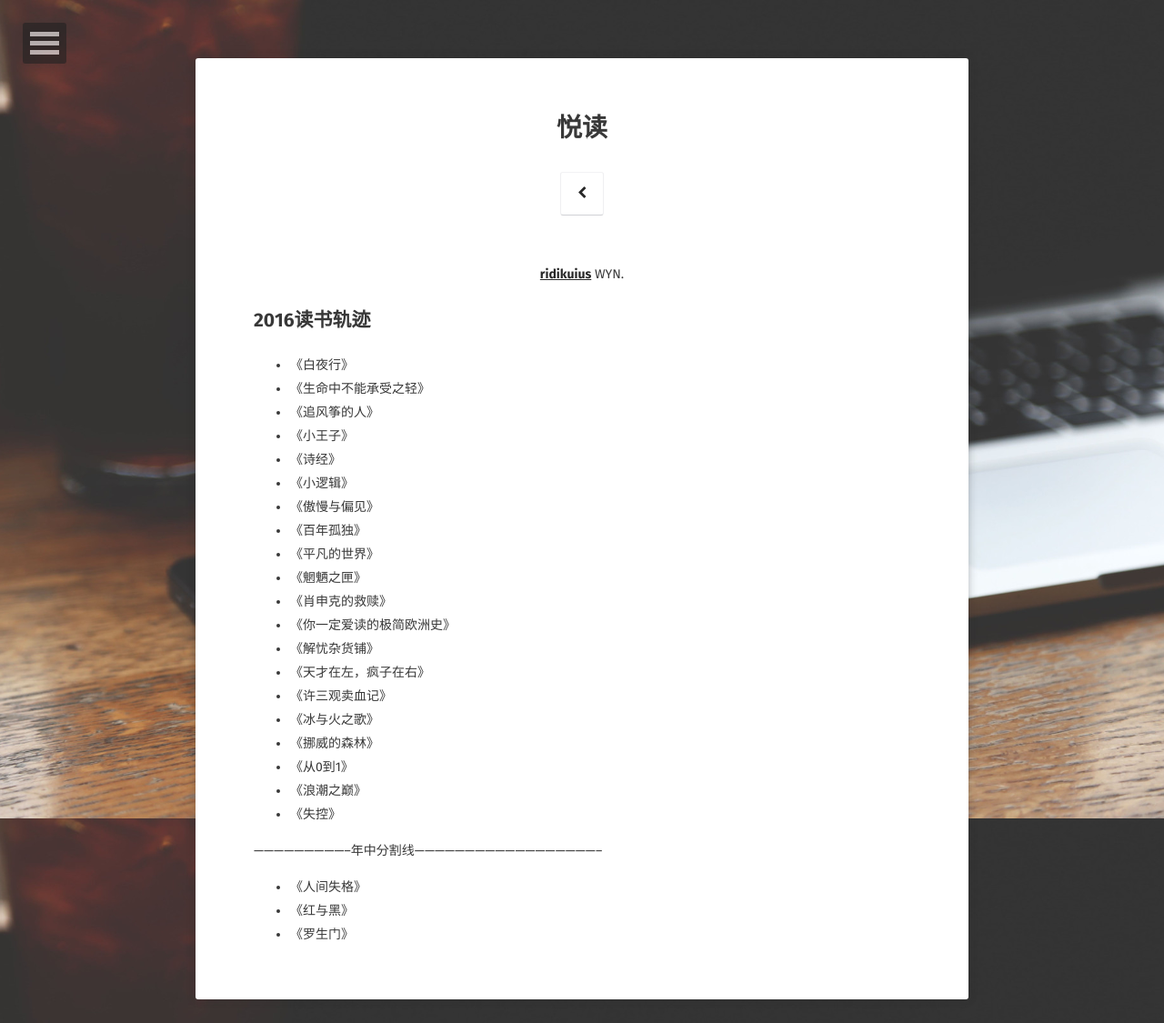
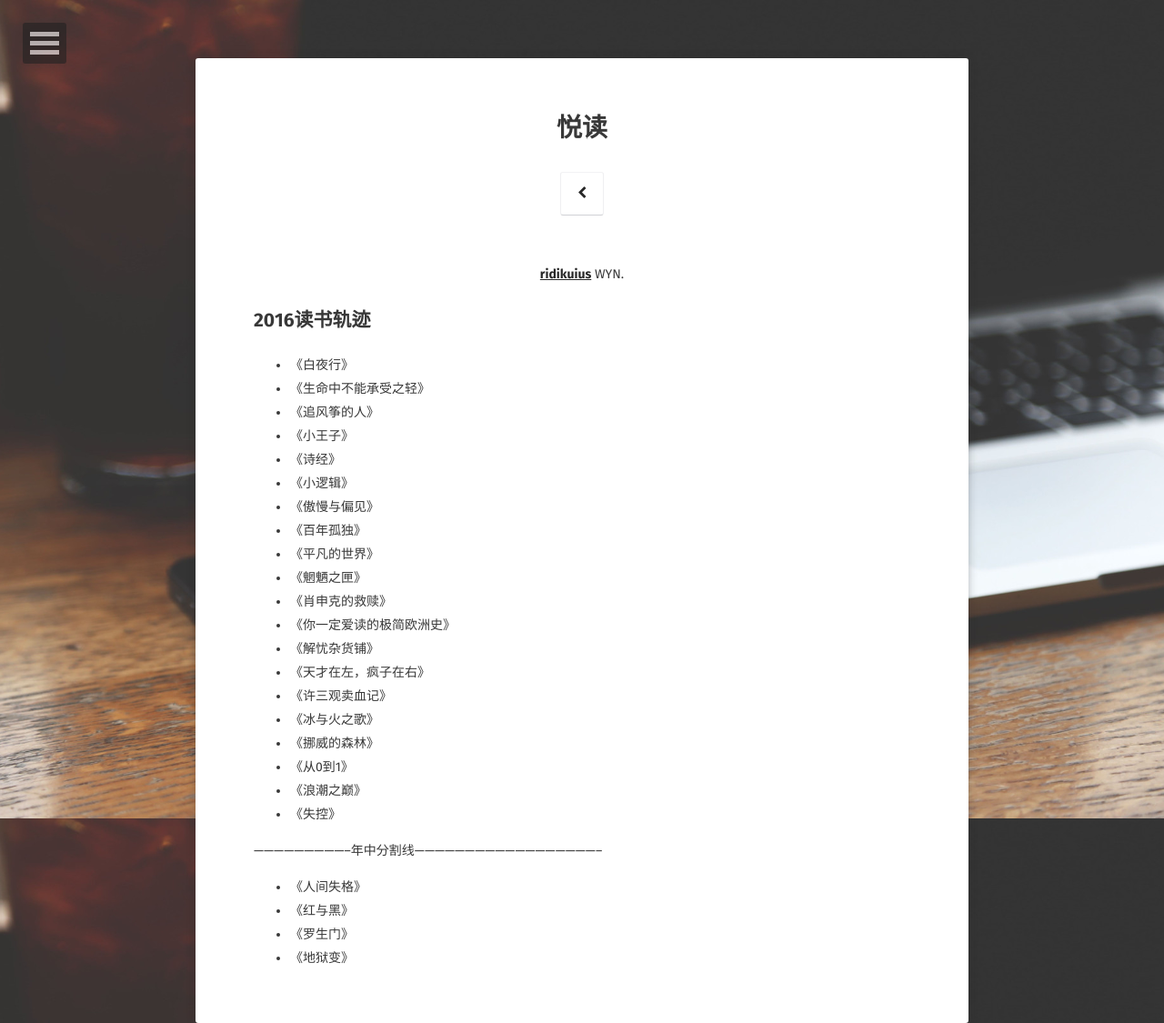
Before and after one commit to ridikuius/ridikuius.github.io, a Jekyll site: the page built from about/index.md, in a window 1280 px wide. Shown: the whole page at 91% size. Built offline with Jekyll 4.4.1, drawn with Linux system fonts in a browser that asks for light colours; some web fonts are replaced; before the commit the page ends 1099 px from its top, so only the background shows below that.

Commit message:
Update index.md

```diff
--- a/about/index.md
+++ b/about/index.md
@@ -35,3 +35,4 @@ comments: false
 * 《人间失格》
 * 《红与黑》
 * 《罗生门》
+* 《地狱变》
```
